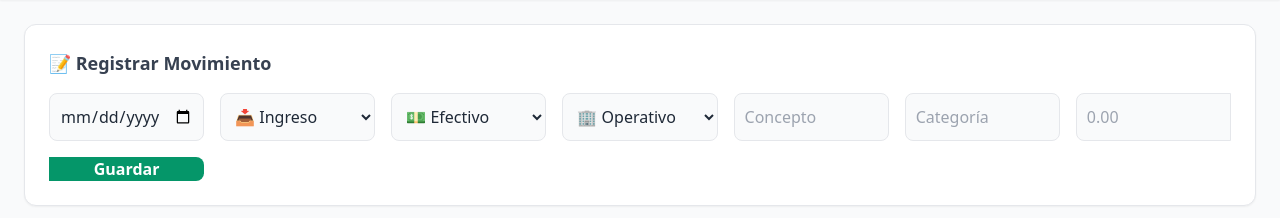
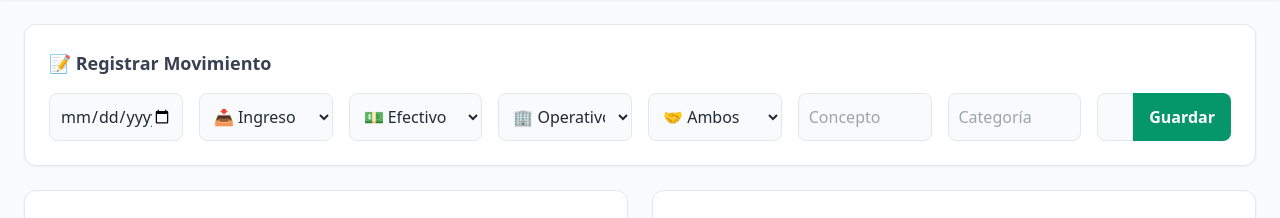
Before and after one commit to xlink1729-cloud/Caja-clinica, a FastAPI app: page / in a window 1280 px wide. Shown: the part 81-299 px from the top of the page. Run offline with FastAPI, Linux system fonts and the light colour scheme; the visitor is signed in with stand-in values (Sample User, id 1); data that the repository does not hold is empty; some libraries are stand-ins or nearby versions.

Commit message:
Update control_caja.html

```diff
--- a/templates/control_caja.html
+++ b/templates/control_caja.html
@@ -21,7 +21,7 @@
         <!-- Registrar Movimiento -->
         <section class="bg-white p-6 rounded-xl shadow-sm border border-gray-200">
             <h2 class="text-lg font-semibold mb-4 text-gray-700">📝 Registrar Movimiento</h2>
-            <form action="/guardar-movimiento" method="POST" class="grid grid-cols-1 md:grid-cols-7 gap-4">
+            <form action="/guardar-movimiento" method="POST" class="grid grid-cols-1 md:grid-cols-8 gap-4">
                 <input type="date" name="fecha" required class="w-full p-2.5 border rounded-lg bg-gray-50">
                 <select name="tipo" class="w-full p-2.5 border rounded-lg bg-gray-50">
                     <option value="INGRESO">📥 Ingreso</option>
@@ -29,20 +29,25 @@
                 </select>
                 <select name="metodo" class="w-full p-2.5 border rounded-lg bg-gray-50">
                     <option value="EFECTIVO">💵 Efectivo</option>
-                    <option value="TRANSFERENCIA">📱 Transferencia (SPEI)</option>
-                    <option value="DEBITO">💳 Tarjeta Débito</option>
-                    <option value="CREDITO">💳 Tarjeta Crédito</option>
+                    <option value="TRANSFERENCIA">📱 Transferencia</option>
+                    <option value="DEBITO">💳 Débito</option>
+                    <option value="CREDITO">💳 Crédito</option>
                 </select>
                 <select name="tipo_gasto" class="w-full p-2.5 border rounded-lg bg-gray-50">
                     <option value="OPERATIVO">🏢 Operativo</option>
                     <option value="INVERSION">🏗️ Inversión/Deuda</option>
                 </select>
+                <select name="socio" class="w-full p-2.5 border rounded-lg bg-gray-50">
+                    <option value="AMBOS">🤝 Ambos</option>
+                    <option value="NOVIA">👤 Novia</option>
+                    <option value="COMPAÑERO">👤 Compañero</option>
+                </select>
                 <input type="text" name="concepto" required placeholder="Concepto" class="w-full p-2.5 border rounded-lg bg-gray-50">
-                <input type="text" name="categoria" required placeholder="Categoría" class="w-full p-2.5 border rounded-lg bg-gray-50"
-                    <div class="flex">
-                <input type="number" step="0.01" name="monto" required placeholder="0.00" class="w-full p-2.5 border rounded-l-lg bg-gray-50">
-                <button type="submit" class="bg-emerald-600 text-white font-bold px-4 rounded-r-lg">Guardar</button>
-            </div>
+                <input type="text" name="categoria" required placeholder="Categoría" class="w-full p-2.5 border rounded-lg bg-gray-50">
+                <div class="flex">
+                    <input type="number" step="0.01" name="monto" required placeholder="0.00" class="w-full p-2.5 border rounded-l-lg bg-gray-50">
+                    <button type="submit" class="bg-emerald-600 text-white font-bold px-4 rounded-r-lg">Guardar</button>
+                </div>
             </form>
         </section>
 
```
